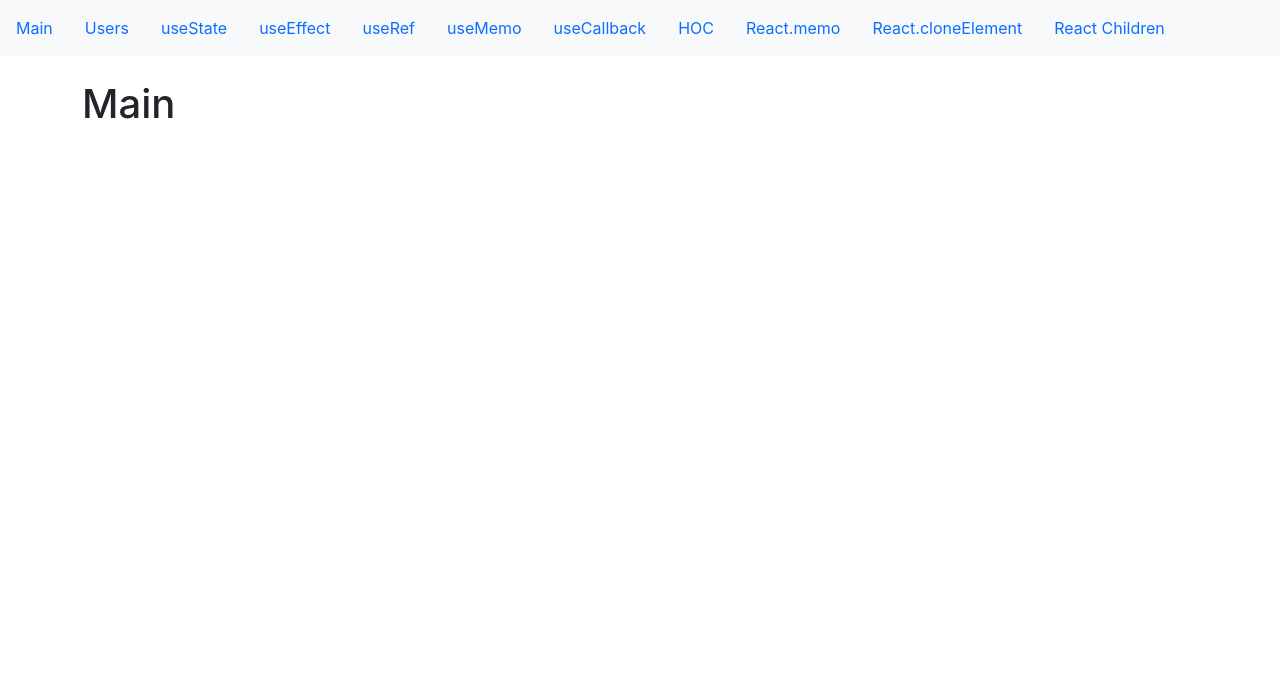
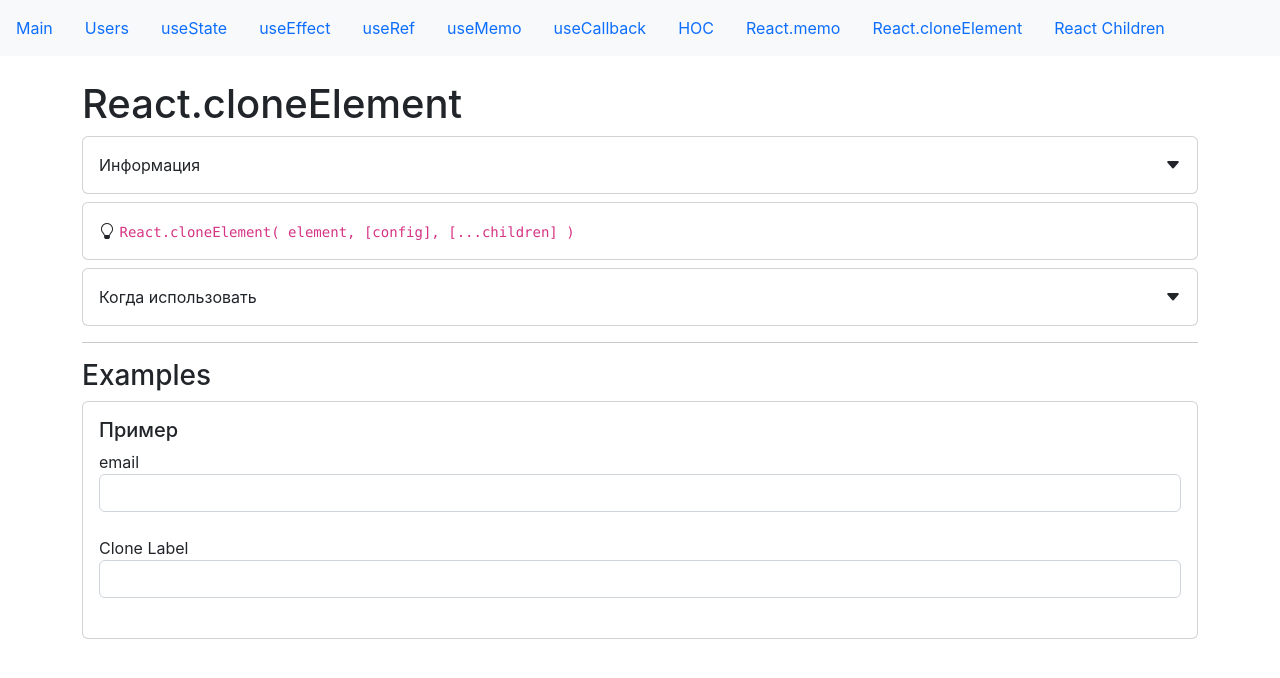
Before and after one commit to Art-San/09_12_22_project-react-hooks, a React (Create React App) app: page /cloneElement in a window 1280 px wide. Before the commit this address led to /. Shown: the top 678 px of the page. Built offline with nearby package versions, Linux system fonts and the light colour scheme.

Commit message:
7. React.cloneElement()

```diff
--- a/src/app/App.js
+++ b/src/app/App.js
@@ -12,6 +12,7 @@ import UseMemoExample from './layouts/UseMemo'
 import UseCallbackExample from './layouts/UseCallback'
 import HOCLayout from './layouts/Hoc'
 import MemoExample from './layouts/Memo'
+import CloneElement from './layouts/CloneElement'
 
 function App() {
     return (
@@ -21,6 +22,8 @@ function App() {
                 <Switch>
                     <Route path="/users/:userId?/:edit?" component={Users} />
                     {/* <Route path="/login/:type?" component={Login} /> */}
+                    <Route path="/cloneElement" component={CloneElement}
+                    />
                     <Route path="/memo" component={MemoExample} />
                     <Route path="/hoc" component={HOCLayout} />
                     <Route path="/useCallback" component={UseCallbackExample} />
--- a/src/app/components/examples/cloneElement/cloneElementExample.jsx
+++ b/src/app/components/examples/cloneElement/cloneElementExample.jsx
@@ -1,23 +1,44 @@
 import React from 'react'
 import CardWrapper from '../../common/Card'
-import TextField from '../../common/form/textField'
+import TextField from '../../common/form/TextField'
+import SmallTitle from '../../common/typografy/SmallTitle'
 
-import SmallTitle from '../../common/typografy/smallTitle'
 const CloneElementExample = () => {
-    const field = <TextField label="email" name="email" />
+    const field = <TextField label='email' name='email' />
     const handleChange = (target) => {
-        console.log('change: ', target)
+        console.log('change', target)
     }
     return (
         <CardWrapper>
             <SmallTitle>Пример</SmallTitle>
             {field}
-            {React.cloneElement(field, {
-                onChange: handleChange,
-                label: 'Cloned email'
-            })}
+            {React.cloneElement(field, { onChange: handleChange, label: 'Clone Label' })}
         </CardWrapper>
     )
 }
 
 export default CloneElementExample
+
+// import React from 'react'
+// import CardWrapper from '../../common/Card'
+// import TextField from '../../common/form/TextField'
+
+// import SmallTitle from '../../common/typografy/SmallTitle'
+// const CloneElementExample = () => {
+//     const field = <TextField label="email" name="email" />
+//     const handleChange = (target) => {
+//         console.log('change: ', target)
+//     }
+//     return (
+//         <CardWrapper>
+//             <SmallTitle>Пример</SmallTitle>
+//             {field}
+//             {React.cloneElement(field, {
+//                 onChange: handleChange,
+//                 label: 'Cloned email'
+//             })}
+//         </CardWrapper>
+//     )
+// }
+
+// export default CloneElementExample
--- /dev/null
+++ b/src/app/layouts/CloneElement.jsx
@@ -0,0 +1,52 @@
+import React from 'react'
+import BlockQuote from '../components/common/BlockQuote'
+import CardWrapper from '../components/common/Card'
+import CollapseWrapper from '../components/common/Collapse'
+import Divider from '../components/common/Divider'
+import SmallTitle from '../components/common/typografy/SmallTitle'
+import Subtitle from '../components/common/typografy/Subtitle'
+import Title from '../components/common/typografy/Title'
+import CloneElementExample from '../components/examples/cloneElement/cloneElementExample'
+const CloneElement = () => {
+    return (
+        <>
+            <Title>React.cloneElement</Title>
+            <CollapseWrapper>
+                <BlockQuote>
+                    <p>
+                        Клонирует и возвращает новый React элемент, используя
+                        элемент в качестве отправной точки. config должен
+                        содержать все новые пропсы, key, а также ref. Полученный
+                        элемент будет иметь пропсы исходного элемента, а новые
+                        пропсы будут поверхностно слиты воедино. Новые дочерние
+                        элементы заменят существующие. key и ref из исходного
+                        элемента будут сохранены, если в config не было передано
+                        key and ref.
+                    </p>
+
+                    <figcaption>
+                        <cite title="reactjs.org">reactjs.org</cite>
+                    </figcaption>
+                </BlockQuote>
+            </CollapseWrapper>
+            <CardWrapper>
+                <i className="bi bi-lightbulb"></i>{' '}
+                <code>
+                    React.cloneElement( element, [config], [...children] )
+                </code>
+            </CardWrapper>
+            <CollapseWrapper title="Когда использовать">
+                <SmallTitle>Если</SmallTitle>
+                <ul>
+                    <li>Невозможно изменить параметры</li>
+                    <li>Необходимо изменить или добавить параметры</li>
+                </ul>
+            </CollapseWrapper>
+            <Divider />
+            <Subtitle>Examples</Subtitle>
+            <CloneElementExample />
+        </>
+    )
+}
+
+export default CloneElement
```
